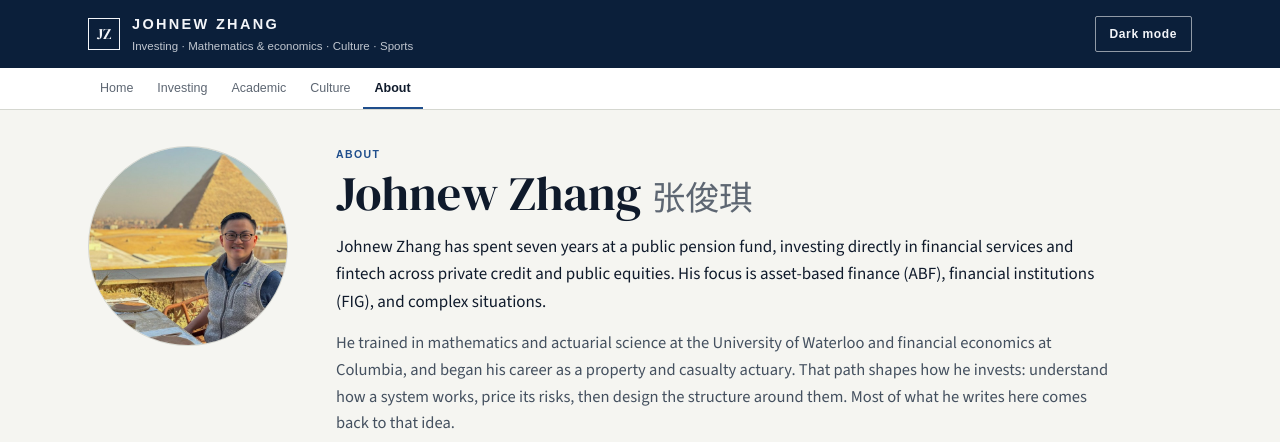
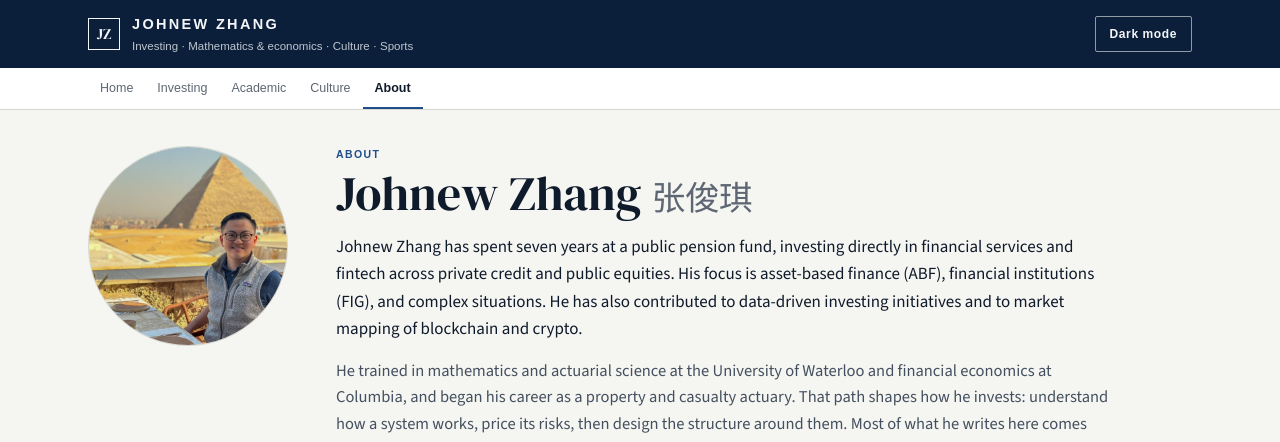
Before and after one commit to WizardKingZ/WizardKingZ.github.io, a Jekyll site: the page built from about.html, in a window 1280 px wide and 1399 px high. Shown: the top 442 px of the window. Built offline with Jekyll 4.4.1, drawn with Linux system fonts in a browser that asks for light colours.

Commit message:
About bio: add data-driven investing and blockchain/crypto work
Co-Authored-By: Claude Opus 5.5 <noreply@anthropic.com>
Claude-Session: https://claude.ai/code/session_01HuzLqhE1N2LXEfqC3bb9e5

```diff
--- a/about.html
+++ b/about.html
@@ -10,7 +10,7 @@ description: Johnew Zhang has spent seven years at a public pension fund investi
     <div class="txt">
       <div class="eyebrow">About</div>
       <h1>{{ site.name }} <span>{{ site.name_zh }}</span></h1>
-      <p>Johnew Zhang has spent seven years at a public pension fund, investing directly in financial services and fintech across private credit and public equities. His focus is asset-based finance (ABF), financial institutions (FIG), and complex situations.</p>
+      <p>Johnew Zhang has spent seven years at a public pension fund, investing directly in financial services and fintech across private credit and public equities. His focus is asset-based finance (ABF), financial institutions (FIG), and complex situations. He has also contributed to data-driven investing initiatives and to market mapping of blockchain and crypto.</p>
       <p class="second">He trained in mathematics and actuarial science at the University of Waterloo and financial economics at Columbia, and began his career as a property and casualty actuary. That path shapes how he invests: understand how a system works, price its risks, then design the structure around them. Most of what he writes here comes back to that idea.</p>
       <div class="hero-links">
         {%- if site.linkedin %}<a class="btn solid" href="https://www.linkedin.com/in/{{ site.linkedin }}">LinkedIn</a>{% endif %}
```
